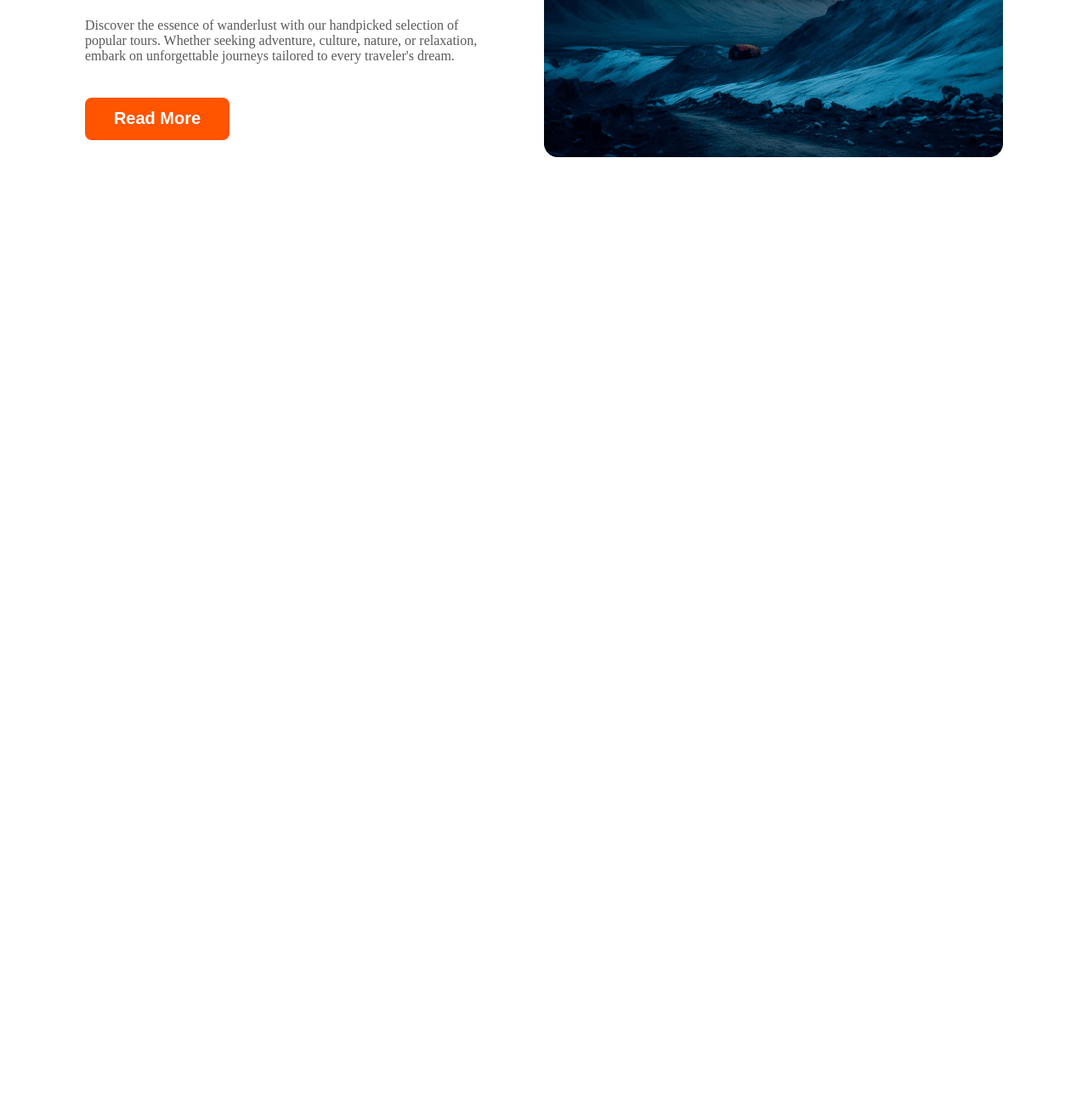
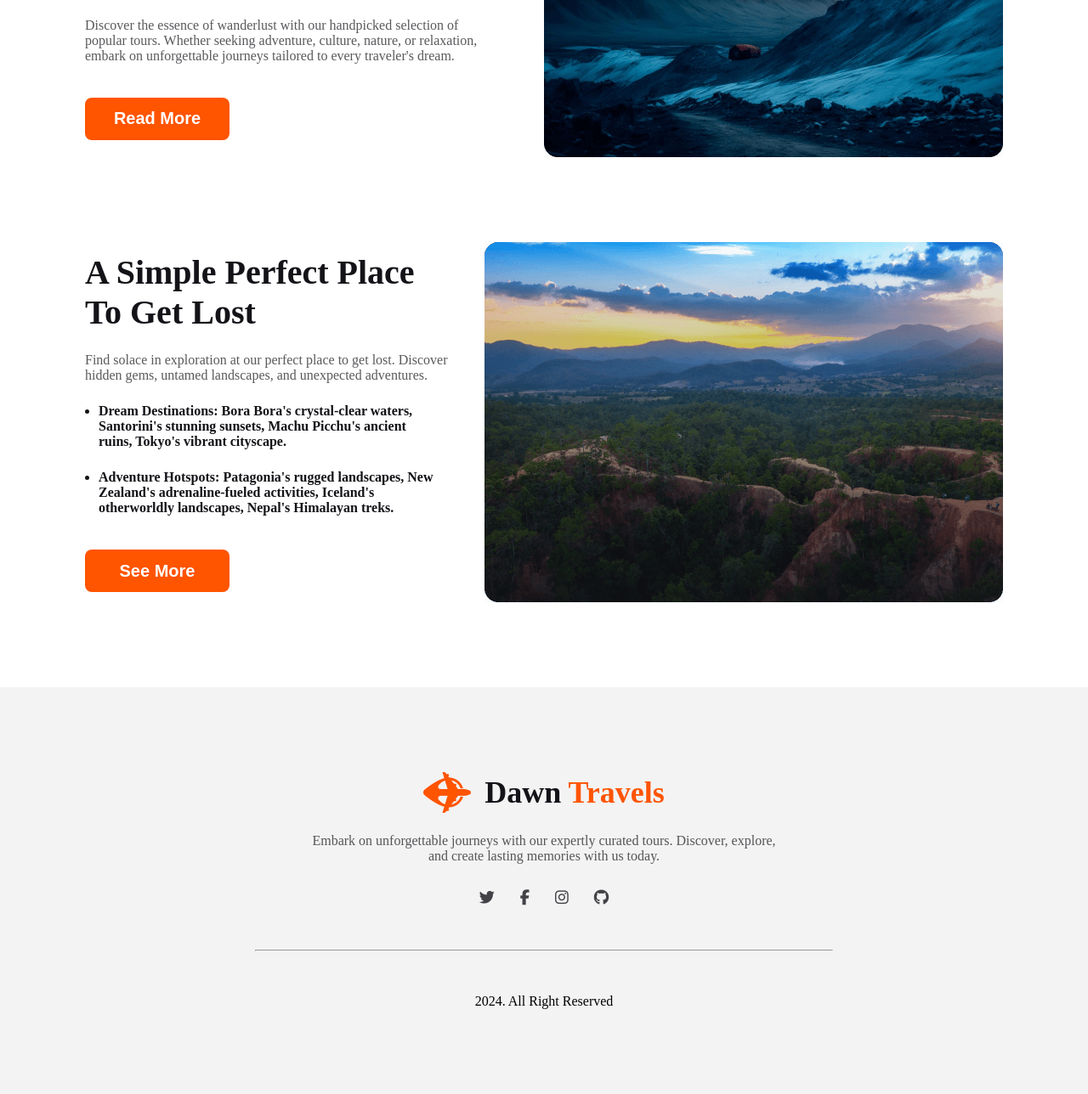
Before and after one commit to alamin-wd/r8-a2-dawn-travels, a plain HTML site: page index.html in a window 1280 px wide. Shown: the part 1033-2321 px from the top of the page at 85% size. Before the commit the page ends 1218 px from the top, so only its background shows below. Drawn offline with Linux system fonts and the light colour scheme.

Commit message:
build perfect place section & footer, and made it responsive

```diff
--- a/index.html
+++ b/index.html
@@ -7,6 +7,8 @@
     <title>Dawn Travels</title>
 
     <link rel="stylesheet" href="./styles/style.css">
+
+    <script src="https://kit.fontawesome.com/9d73440aad.js" crossorigin="anonymous"></script>
 
 </head>
 
@@ -100,8 +102,69 @@
         </section>
         <!-- Tours Section End -->
 
+        <!-- A simple perfect place section start -->
+
+        <section class="place-container">
+            <div class="place-content">
+                <h3 class="tittles">
+                    A Simple Perfect Place <br> To Get Lost
+                </h3>
+                <p class="descriptions">
+                    Find solace in exploration at our perfect place to get lost. Discover hidden gems, untamed
+                    landscapes, and unexpected adventures.
+                </p>
+                <ul>
+                    <li>Dream Destinations: Bora Bora's crystal-clear waters, Santorini's stunning sunsets, Machu
+                        Picchu's ancient ruins, Tokyo's vibrant cityscape.
+                    </li>
+                </ul>
+                <ul>
+                    <li>Adventure Hotspots: Patagonia's rugged landscapes, New Zealand's adrenaline-fueled activities,
+                        Iceland's otherworldly landscapes, Nepal's Himalayan treks.
+                    </li>
+                </ul>
+
+                <button class="primary-btn">See More</button>
+            </div>
+            <img src="./images/Group 40089.png" alt="" />
+
+        </section>
+
+        <!-- A simple perfect place section end -->
+
     </main>
     <!-- footer Section Start -->
+    <footer class="footer-container">
+        <div class="footer-content">
+            <div class="footer-logo-container">
+                <img src="./Images/Group 40071 (2).png" alt="">
+                <h2 class="footer-logo">
+                    Dawn <span class="logo-color">Travels</span>
+                </h2>
+            </div>
+            <p class="descriptions">
+                Embark on unforgettable journeys with our expertly curated tours. Discover, explore,<br> and create
+                lasting memories with us today.
+            </p>
+            <div class="icons">
+                <li>
+                    <a href=""><i class="fa-brands fa-twitter"></i></a>
+                </li>
+                <li>
+                    <a href=""><i class="fa-brands fa-facebook-f"></i></a>
+                </li>
+                <li>
+                    <a href=""><i class="fa-brands fa-instagram"></i></a>
+                </li>
+                <li>
+                    <a href=""><i class="fa-brands fa-github"></i></a>
+                </li>
+            </div>
+            <hr />
+            <p class="copyright">2024. All Right Reserved</p>
+        </div>
+    </footer>
+
     <!-- footer Section End -->
 
 </body>
--- a/styles/style.css
+++ b/styles/style.css
@@ -176,6 +176,69 @@ ul>li {
 
 /* Tours section Styles End*/
 
+/* Perfect place section styles start */
+
+.place-container {
+    display: flex;
+    justify-content: space-between;
+    align-items: center;
+    gap: 2rem;
+    margin-top: 100px;
+}
+
+.place-container .place-content ul>li {
+
+    color: #131318;
+    font-size: 1rem;
+    font-weight: 700;
+}
+
+
+/* Perfect place section styles end */
+
+/* Footer Styles Start */
+
+.footer-container {
+    margin-top: 100px;
+    padding: 100px;
+    max-width: 1440px;
+    max-height: 500px;
+    background-color: #1313180D;
+}
+
+.footer-logo-container {
+    display: flex;
+    justify-content: center;
+    align-items: center;
+    gap: 1rem;
+}
+
+.footer-logo {
+    color: #131318;
+    font-size: 2.25rem;
+    font-weight: 800;
+}
+
+.footer-content {
+    text-align: center;
+}
+
+.icons {
+    display: flex;
+    justify-content: center;
+    align-items: center;
+    gap: 30px;
+    margin-top: 30px;
+}
+
+hr {
+    margin: 50px 200px;
+    color: #1313181A;
+}
+
+
+/* Footer Styles End */
+
 /* Responsive Styles for Mobile view */
 
 /* header section responsive */
@@ -263,3 +326,42 @@ ul>li {
 }
 
 /* Tours section responsive end*/
+
+/* Perfect place responsive start */
+
+@media screen and (max-width:600px) {
+    .place-container {
+        flex-direction: column;
+        margin: 0px 25px;
+    }
+
+    .tittles {
+        margin-top: 24px;
+        font-size: 20px;
+    }
+
+    .place-content {
+        width: 100%;
+    }
+
+    .place-container>img {
+        width: 100%;
+        height: 300px;
+    }
+}
+
+/* Perfect place responsive end */
+
+/* Footer responsive Styles */
+@media screen and (max-width:600px) {
+    .footer-container {
+        padding: 50px;
+        text-align: center;
+    }
+
+    hr {
+        margin: 30px auto;
+        width: 90%;
+        text-align: center;
+    }
+}
```
